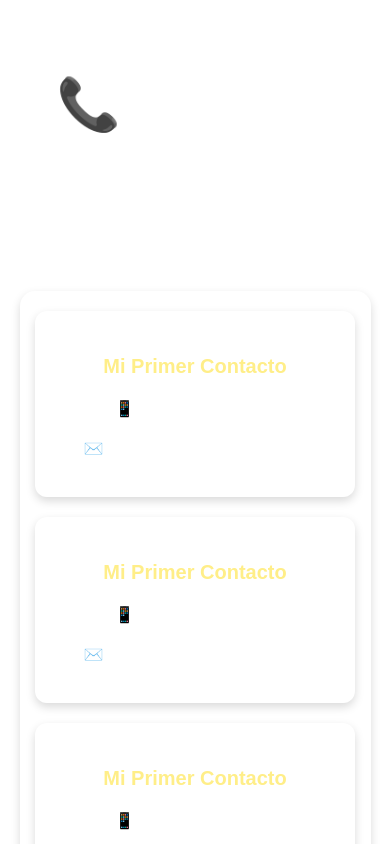
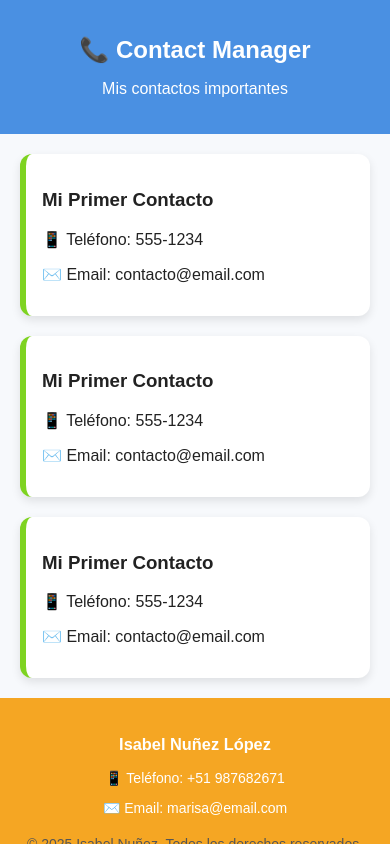
Before and after one commit to MarIsa-17/contact-manager, a React app: page / in a window 390 px wide. Shown: the top 844 px of the page. Built offline with nearby package versions, Linux system fonts and the light colour scheme; the HTML template or start-up script is replaced by a standard one.

Commit message:
estilos y responsivo

```diff
--- a/src/App.jsx
+++ b/src/App.jsx
@@ -3,27 +3,12 @@ import ContactList from './components/ContactList'
 import Footer from './components/footer'
 
 function App() {
-  const cuerpo = {
-   textAlign: "center",          // Centra texto
-    display: "flex",
-    flexDirection: "column",
-    alignItems: "center",         // Centra elementos hijos
-    justifyContent: "center",
-    marginTop: "40px",
-    color: "#fff"
-  }
-  const styleMain ={
-    marginTop: "20px",
-    background:"#ffffff11",
-    width: "90vw",
-    borderRadius:"15px",
-    boxShadow: "0 4px 10px rgba(0,0,0,0.15)"
-  }
+
   return (
-    <div style={cuerpo}>
+    <div>
       {/* Aquí renderiza los componentes */}
       <Header/>
-      <main style={styleMain}>
+      <main>
       <ContactList/>
       <Footer/>
       </main>
--- a/src/components/ContactCard.jsx
+++ b/src/components/ContactCard.jsx
@@ -1,25 +1,9 @@
 
 function ContactCard() {
-   const cardStyle = {
-    backgroundColor: "#ffffff22",     // gris claro
-    padding: "20px",
-    borderRadius: "12px",
-    width: "280px",
-    margin: "20px auto",            // centra horizontalmente
-    boxShadow: "0 4px 10px rgba(0,0,0,0.15)",
-    fontFamily: "Arial, sans-serif",
-    color: "#fff"
-  };
-    const titleStyle = {
-    marginBottom: "10px",
-    fontSize: "20px",
-    color: "#ffee88"
-  };
-
 
   return (
-    <div style={cardStyle}>
-      <h3 style={titleStyle}>Mi Primer Contacto</h3>
+    <div className="contact-card">
+      <h3>Mi Primer Contacto</h3>
       <p>📱 Teléfono: 555-1234</p>
       <p>✉️ Email: contacto@email.com</p>
     </div>
--- a/src/components/Footer.jsx
+++ b/src/components/Footer.jsx
@@ -2,13 +2,13 @@ import Copyright from "./Copyright"
 
 function Footer() {
   return (
-    <div>
+    <footer>
       <h3>Isabel Nuñez López</h3>
       <p>📱 Teléfono: +51 987682671</p>
       <p>✉️ Email: marisa@email.com</p>
 
       <Copyright name="Isabel Nuñez"/>
-    </div>
+    </footer>
   )
 }
 export default Footer;
--- a/src/components/Header.jsx
+++ b/src/components/Header.jsx
@@ -1,18 +1,11 @@
 
 function Header() {
-    const contactImportantes = {
-      background: "#fff1",
-      width: "100vw"
-    }
-    const parrafo ={
 
-        fontSize:"20px",
-    }
 
   return (
-    <header style={contactImportantes}>
+    <header>
       <h1>📞 Contact Manager</h1>
-      <p style={parrafo}>Mis contactos importantes</p>
+      <p>Mis contactos importantes</p>
     </header>
   )
 }
--- a/src/index.css
+++ b/src/index.css
@@ -1,66 +1,54 @@
 :root {
-  font-family: system-ui, Avenir, Helvetica, Arial, sans-serif;
-  line-height: 1.5;
-  font-weight: 400;
-
-  color-scheme: light dark;
-  color: rgba(255, 255, 255, 0.87);
-  background-color: #242424;
-
-  font-synthesis: none;
-  text-rendering: optimizeLegibility;
-  -webkit-font-smoothing: antialiased;
-  -moz-osx-font-smoothing: grayscale;
+  --primary: #4a90e2;     /* Azul */
+  --secondary: #f5a623;   /* Naranja */
+  --accent: #7ed321;      /* Verde */
+  --text: #222;
+  --bg: #f7f9fc;
 }
 
-a {
-  font-weight: 500;
-  color: #646cff;
-  text-decoration: inherit;
-}
-a:hover {
-  color: #535bf2;
+/* Estilos globales opcionales */
+body {
+  margin: 0;
+  font-family: Arial, sans-serif;
+  background: var(--bg);
+  color: var(--text);
 }
 
-body {
-  margin: 0;
-  min-width: 320px;
-  min-height: 100vh;
+header {
+  padding: 20px;
+  text-align: center;
+  background-color: var(--primary);
+  color: white;
 }
 
-h1 {
-  font-size: 3.2em;
-  line-height: 1.1;
+footer {
+  padding: 20px;
+  text-align: center;
+  background: var(--secondary);
+  color: white;
 }
 
-button {
-  border-radius: 8px;
-  border: 1px solid transparent;
-  padding: 0.6em 1.2em;
-  font-size: 1em;
-  font-weight: 500;
-  font-family: inherit;
-  background-color: #1a1a1a;
-  cursor: pointer;
-  transition: border-color 0.25s;
+.contact-card {
+  background: white;
+  padding: 20px;
+  margin: 20px auto;
+  width: 300px;
+  border-radius: 12px;
+  box-shadow: 0 4px 10px rgba(0,0,0,0.1);
+  border-left: 6px solid var(--accent);
 }
-button:hover {
-  border-color: #646cff;
-}
-button:focus,
-button:focus-visible {
-  outline: 4px auto -webkit-focus-ring-color;
-}
+/* Ajuste en pantallas pequeñas */
+@media (max-width: 600px) {
+  header h1 {
+    font-size: 24px;
+  }
 
-@media (prefers-color-scheme: light) {
-  :root {
-    color: #213547;
-    background-color: #ffffff;
+  .contact-card {
+    width: 80%;
+    padding: 16px;
   }
-  a:hover {
-    color: #747bff;
-  }
-  button {
-    background-color: #f9f9f9;
+
+  footer {
+    font-size: 14px;
   }
 }
```
